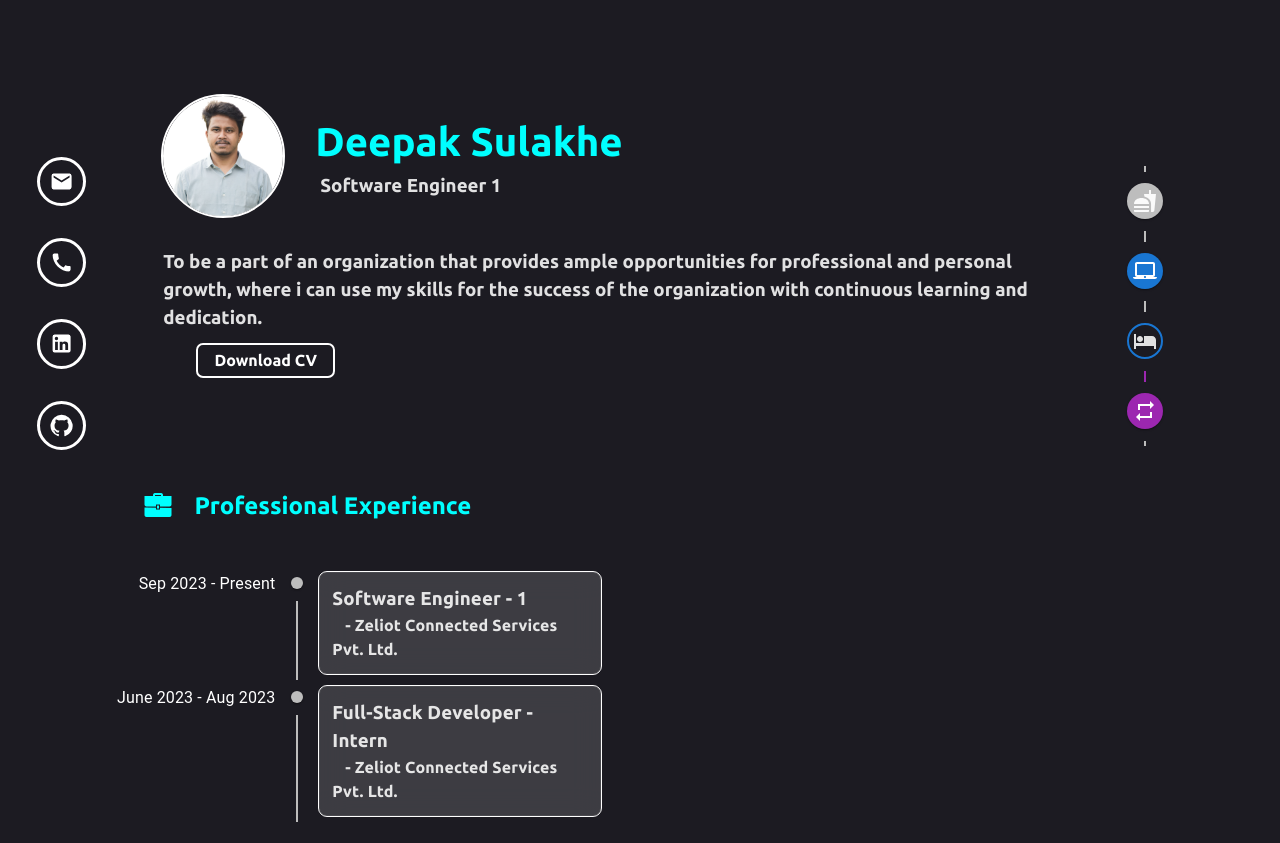
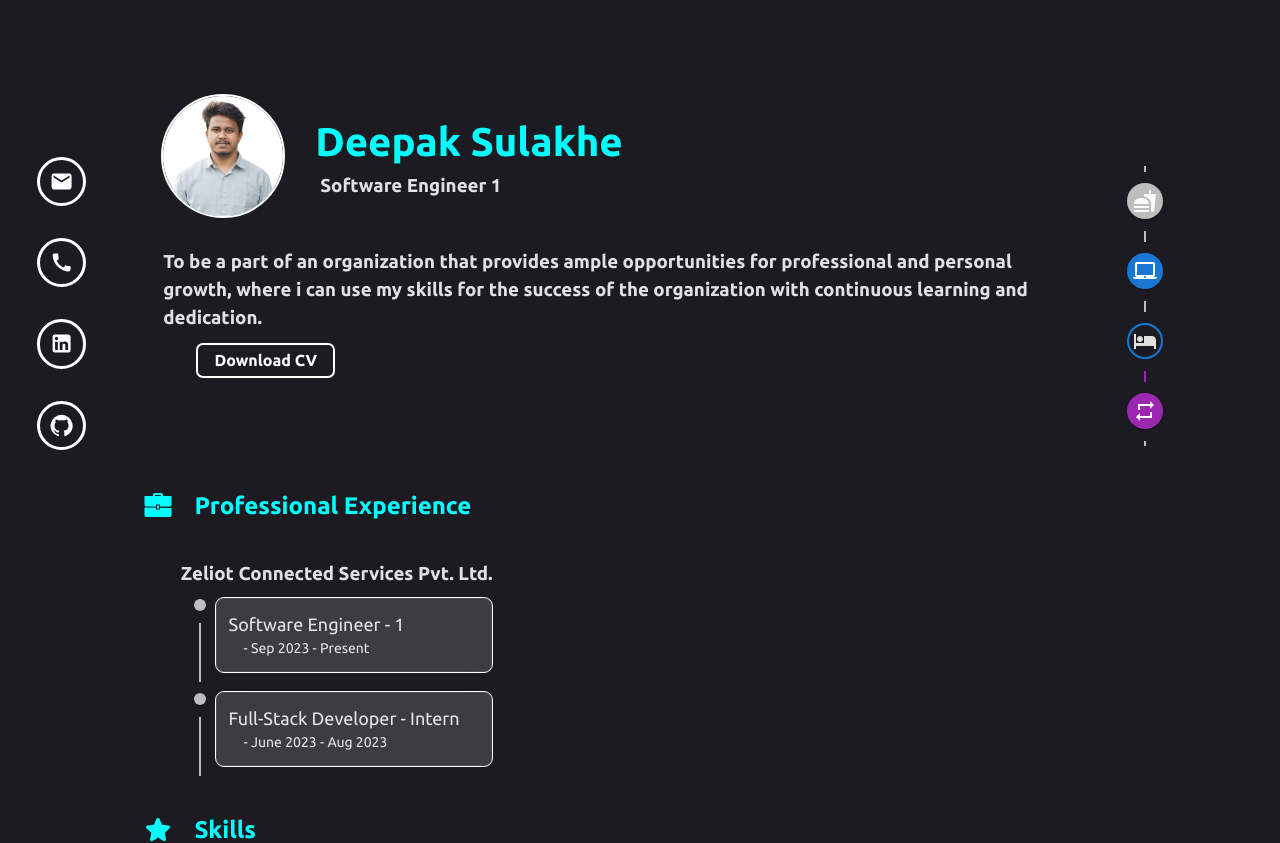
Before and after one commit to deepaksulakheds/deepaksulakheds.github.io, a React (Vite) app: page / in a window 1280 px wide. Shown: the top 843 px of the page. Built offline with nearby package versions, Linux system fonts and the light colour scheme.

Commit message:
added sections.

```diff
--- a/src/App.jsx
+++ b/src/App.jsx
@@ -5,8 +5,8 @@ import { HomeComp } from "./components/homeComp/homeComp";
 import { MediaLinks } from "./components/mediaLinks/mediaLinks";
 import { Projects } from "./components/projects/projects";
 import { Skills } from "./components/skills/skills";
+import { Loader } from "./components/loader/loader";
 import { ExperienceTimeline } from "./components/experienceTimeline/experienceTimeline";
-import { Loader } from "./components/loader/loader";
 
 function App() {
   const [pageSelected, setPageSelected] = useState(0);
@@ -31,7 +31,6 @@ function App() {
   useEffect(() => {
     document.title = "Deepak Sulakhe";
     setTimeout(async () => {
-      console.log("Timed Out");
       setLoader(false);
     }, 2500);
   }, []);
--- a/src/components/experienceTimeline/experienceTimeline.css
+++ b/src/components/experienceTimeline/experienceTimeline.css
@@ -2,21 +2,24 @@
   padding: 1.5vh;
   outline: 1.5px solid white;
   border-radius: 1vh;
-  width: 20vw;
+  width: 250px;
+  margin: 10px;
   min-width: 150px;
   background: rgba(255, 255, 255, 0.15);
   -webkit-backdrop-filter: blur(14px);
   backdrop-filter: blur(14px);
   border: 1px solid rgba(255, 255, 255, 0.075);
+  text-wrap: nowrap;
 }
 
 .timelineTitle {
   margin: 0;
+  font-size: large;
 }
 
 .timelineCompanyTitle {
-  text-indent: 1vw;
   margin: 0;
+  margin-left: 11vw;
 }
 
 .experienceTitle {
@@ -29,3 +32,7 @@
 .experienceIcon {
   margin-right: 20px;
 }
+
+.experienceContainer {
+  margin-top: 2vh;
+}
--- a/src/components/experienceTimeline/experienceTimeline.jsx
+++ b/src/components/experienceTimeline/experienceTimeline.jsx
@@ -1,25 +1,22 @@
 import * as React from "react";
-import Timeline from "@mui/lab/Timeline";
-import TimelineItem from "@mui/lab/TimelineItem";
 import TimelineSeparator from "@mui/lab/TimelineSeparator";
 import TimelineConnector from "@mui/lab/TimelineConnector";
-import TimelineContent from "@mui/lab/TimelineContent";
 import TimelineDot from "@mui/lab/TimelineDot";
-import TimelineOppositeContent, {
-  timelineOppositeContentClasses,
-} from "@mui/lab/TimelineOppositeContent";
 import "./experienceTimeline.css";
 
 const experienceData = [
   {
+    companyTitle: "Zeliot Connected Services Pvt. Ltd.",
+    titles: [
+      {
         title: "Software Engineer - 1",
-    companyTitle: "Zeliot Connected Services Pvt. Ltd.",
         duration: "Sep 2023 - Present",
       },
       {
         title: "Full-Stack Developer - Intern",
-    companyTitle: "Zeliot Connected Services Pvt. Ltd.",
         duration: "June 2023 - Aug 2023",
+      },
+    ],
   },
 ];
 
@@ -30,34 +27,38 @@ export function ExperienceTimeline() {
         <img src="/experience.png" className="experienceIcon" />
         <h2>Professional Experience</h2>
       </div>
-      <Timeline
-        sx={{
-          [`& .${timelineOppositeContentClasses.root}`]: {
-            flex: 0.2,
-          },
-        }}
-        style={{ marginLeft: "2vw" }}
+      <div>
+        {experienceData.map((experience) => (
+          <div className="experienceContainer" key={experience.companyTitle}>
+            <h3 className="timelineCompanyTitle" key={experience.companyTitle}>
+              {experience.companyTitle}
+            </h3>
+            {experience.titles.map((titles) => (
+              <div
+                key={titles.title}
+                style={{ display: "flex", marginLeft: "12vw" }}
               >
-        {experienceData.map((expertience) => (
-          <TimelineItem key={expertience.duration}>
-            <TimelineOppositeContent color="white">
-              {expertience.duration}
-            </TimelineOppositeContent>
                 <TimelineSeparator>
                   <TimelineDot />
                   <TimelineConnector />
                 </TimelineSeparator>
-            <TimelineContent style={{ fontFamily: "Ubuntu", width: "100%" }}>
                 <div className="timelineItem">
-                <h3 className="timelineTitle">{expertience.title}</h3>
-                <h4 className="timelineCompanyTitle">
-                  - {expertience.companyTitle}
-                </h4>
+                  <p className="timelineTitle">{titles.title}</p>
+                  <p
+                    style={{
+                      margin: "0",
+                      textIndent: "15px",
+                      fontSize: "14px",
+                    }}
+                  >
+                    - {titles.duration}
+                  </p>
                 </div>
-            </TimelineContent>
-          </TimelineItem>
+              </div>
             ))}
-      </Timeline>
+          </div>
+        ))}
+      </div>
     </>
   );
 }
--- a/src/components/homeComp/homeComp.css
+++ b/src/components/homeComp/homeComp.css
@@ -91,8 +91,6 @@
   font-weight: bold;
 }
 
-/* 00ffff */
-
 .downloadBtn:hover {
   outline: 2px solid aqua;
   background-color: aqua;
--- a/src/components/homeComp/homeComp.jsx
+++ b/src/components/homeComp/homeComp.jsx
@@ -1,31 +1,7 @@
 import React, { useEffect } from "react";
 import { Grid, Typography } from "@mui/material";
-// import styles from "./homeComp.css";
 import "./homeComp.css";
-import LinkedInIcon from "@mui/icons-material/LinkedIn";
-import GitHubIcon from "@mui/icons-material/GitHub";
-import MailIcon from "@mui/icons-material/Mail";
-import CallIcon from "@mui/icons-material/Call";
 import { CustomTimeline } from "../timeline/timeline";
-
-const contactDetails = [
-  {
-    comp: <MailIcon fontSize="medium" className="icons" />,
-    anchor: null,
-  },
-  {
-    comp: <CallIcon fontSize="medium" className="icons" />,
-    anchor: null,
-  },
-  {
-    comp: <LinkedInIcon fontSize="medium" className="icons" />,
-    anchor: "//www.linkedin.com/in/deepaksulakheds/",
-  },
-  {
-    comp: <GitHubIcon fontSize="medium" className="icons" />,
-    anchor: "//www.github.com/deepaksulakheds",
-  },
-];
 
 export function HomeComp() {
   return (
--- a/src/components/projects/muiCard.jsx
+++ b/src/components/projects/muiCard.jsx
@@ -25,7 +25,7 @@ export function CardComp(props) {
       <CardActionArea href={props.projData.path} className="cardAction">
         <CardMedia
           component="img"
-          height="160"
+          height="150"
           image={props.projData.image}
           alt="project image"
         />
--- a/src/components/skills/skills.css
+++ b/src/components/skills/skills.css
@@ -2,6 +2,7 @@
   color: aqua;
   height: 100%;
   margin-left: 8vw;
+  margin-top: 2vh;
   display: flex;
   align-items: center;
   margin-bottom: 15px;
@@ -25,7 +26,7 @@
   height: 100%;
   border-radius: 1vh;
   width: 17vw;
-  min-width: 150px;
+  min-width: 200px;
   background: rgba(255, 255, 255, 0.15);
   -webkit-backdrop-filter: blur(14px);
   backdrop-filter: blur(14px);
```
Also changed, not shown: 5 other files (tests, documents, lock files or other folders). Lines whose indentation alone changed are shown as unchanged.
